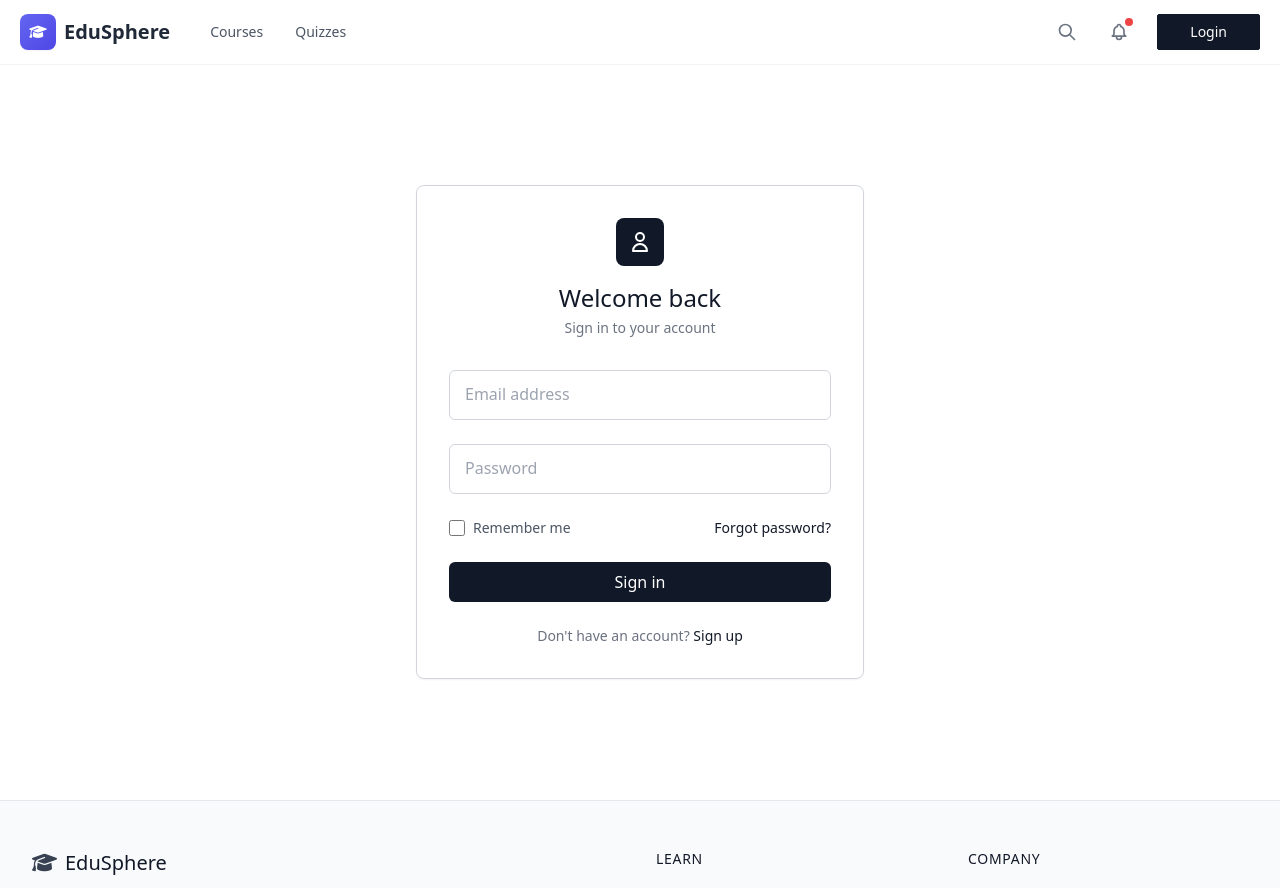
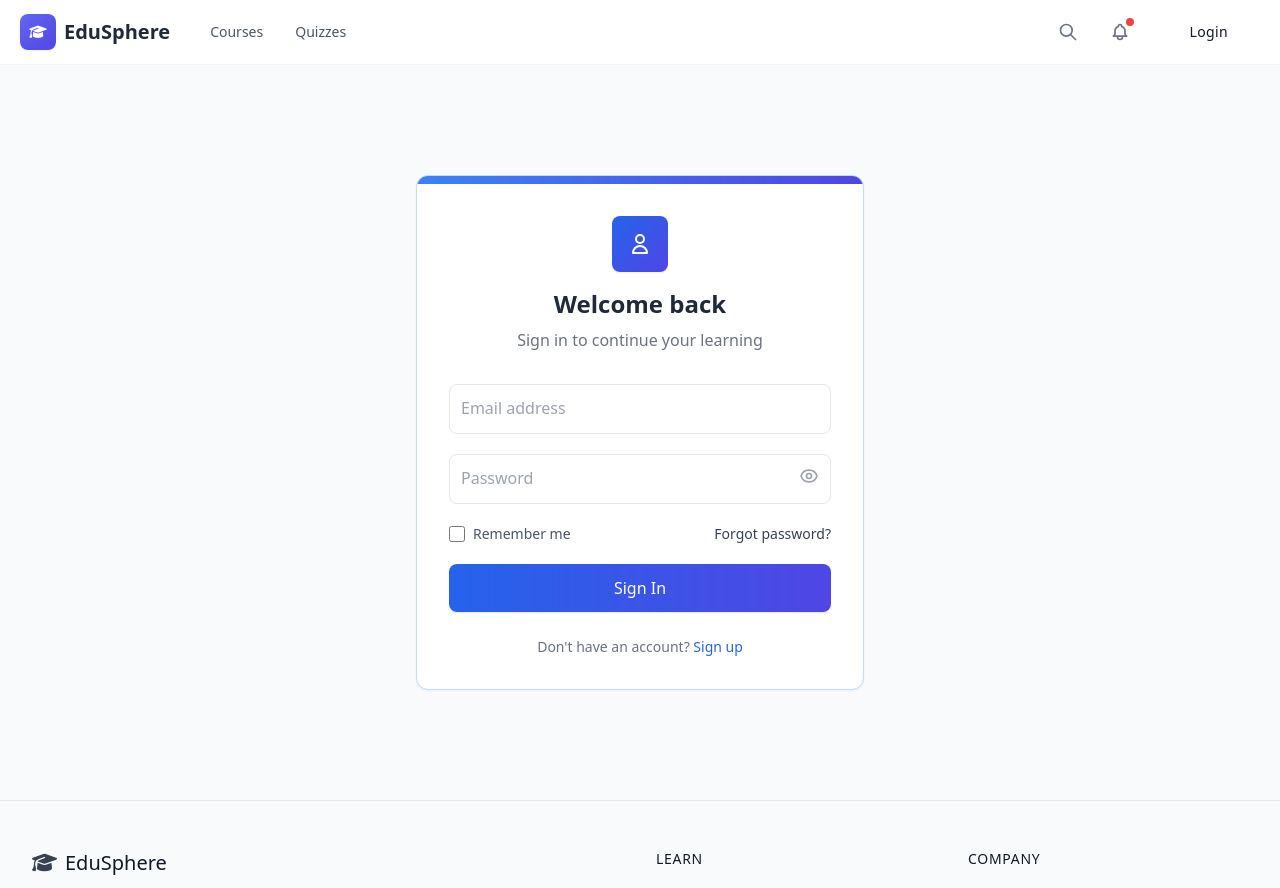
Before and after one commit to iambiki-git/online-learning-platform, a Django app: page /login/ in a window 1280 px wide. Shown: the top 888 px of the page. Run offline with Django 5.2, Linux system fonts and the light colour scheme; some libraries are stand-ins or nearby versions.

Commit message:
login and register ui enhance

```diff
--- a/myapp/templates/myapp/login.html
+++ b/myapp/templates/myapp/login.html
@@ -1,23 +1,26 @@
 {% extends "base.html" %}
 {% block content %}
-<div class="min-h-screen bg-white flex items-center justify-center p-4">
+<div class="min-h-screen bg-gray-50 flex items-center justify-center p-4">
   <div class="w-full max-w-md mt-16">
-    <!-- Form Container -->
-    <div class="bg-white rounded-lg shadow-sm border border-gray-300">
+    <!-- Form Container with subtle elevation -->
+    <div class="bg-white rounded-xl shadow-sm border border-blue-200 hover:border-blue-300 overflow-hidden">
+      <!-- Decorative header strip -->
+      <div class="h-2 bg-gradient-to-r from-blue-500 to-indigo-600"></div>
+
       <div class="p-8">
-        <!-- Logo & Heading -->
+        <!-- Logo & Heading with better visual hierarchy -->
         <div class="text-center mb-8">
-          <div class="w-12 h-12 bg-gray-900 rounded-lg flex items-center justify-center mx-auto mb-4">
+          <div class="w-14 h-14 bg-gradient-to-br from-blue-600 to-indigo-600 rounded-lg flex items-center justify-center mx-auto mb-4 shadow-sm">
             <svg class="w-6 h-6 text-white" fill="none" stroke="currentColor" viewBox="0 0 24 24">
               <path stroke-linecap="round" stroke-linejoin="round" stroke-width="2" d="M16 7a4 4 0 11-8 0 4 4 0 018 0zM12 14a7 7 0 00-7 7h14a7 7 0 00-7-7z"/>
             </svg>
           </div>
-          <h1 class="text-2xl font-medium text-gray-900 mb-1">Welcome back</h1>
-          <p class="text-gray-500 text-sm">Sign in to your account</p>
+          <h1 class="text-2xl font-bold text-gray-800 mb-2">Welcome back</h1>
+          <p class="text-gray-500">Sign in to continue your learning</p>
         </div>
 
         <!-- Login Form -->
-        <form class="space-y-6" method="POST">
+        <form class="space-y-5" method="POST">
           {% csrf_token %}
 
           <!-- Email Input -->
@@ -26,47 +29,56 @@
               id="login-email"
               type="email"
               name="email"
-                  class="w-full px-4 py-3 border border-gray-300 rounded-md focus:outline-none focus:ring-1 focus:ring-gray-900 focus:border-gray-900 peer"
+              class="w-full px-4 py-3 border border-gray-200 rounded-lg focus:outline-none focus:ring-2 focus:ring-blue-500 focus:border-blue-500 peer transition-all duration-150"
               placeholder=" "
               value="{{ form_data.email|default:'' }}"
               required
             >
             <label for="login-email" class="
-                                        absolute left-4 top-3 text-gray-500 text-sm transition-all duration-200
+              absolute left-3 top-3 text-gray-400 text-sm transition-all duration-200
               peer-placeholder-shown:text-base peer-placeholder-shown:text-gray-400
               peer-focus:text-sm peer-focus:text-gray-600
-                                        peer-focus:-top-2 peer-focus:left-3
+              peer-focus:-top-2 peer-focus:left-2
               peer-focus:bg-white peer-focus:px-1
-                                        peer-[:not(:placeholder-shown)]:-top-2 peer-[:not(:placeholder-shown)]:left-3
+              peer-[:not(:placeholder-shown)]:-top-2 peer-[:not(:placeholder-shown)]:left-2
               peer-[:not(:placeholder-shown)]:text-sm peer-[:not(:placeholder-shown)]:bg-white
-                                        peer-[:not(:placeholder-shown)]:px-1">
+              peer-[:not(:placeholder-shown)]:px-1 pointer-events-none"
+            >
               Email address
             </label>
           </div>
 
-          <!-- Password Input (never preserve value) -->
+          <!-- Password Input -->
           <div class="relative">
             <input
               id="login-password"
               type="password"
               name="password"
-                  class="w-full px-4 py-3 border border-gray-300 rounded-md focus:outline-none focus:ring-1 focus:ring-gray-900 focus:border-gray-900 peer"
+              class="w-full px-4 py-3 border border-gray-200 rounded-lg focus:outline-none focus:ring-2 focus:ring-blue-500 focus:border-blue-500 peer transition-all duration-150 pr-10"
               placeholder=" "
               required
             >
-              <label for="login-password" class="absolute left-4 top-3 text-gray-500 text-sm transition-all duration-200
+            <label for="login-password" class="
+              absolute left-3 top-3 text-gray-400 text-sm transition-all duration-200
               peer-placeholder-shown:text-base peer-placeholder-shown:text-gray-400
               peer-focus:text-sm peer-focus:text-gray-600
-                                                  peer-focus:-top-2 peer-focus:left-3
+              peer-focus:-top-2 peer-focus:left-2
               peer-focus:bg-white peer-focus:px-1
-                                                  peer-[:not(:placeholder-shown)]:-top-2 peer-[:not(:placeholder-shown)]:left-3
+              peer-[:not(:placeholder-shown)]:-top-2 peer-[:not(:placeholder-shown)]:left-2
               peer-[:not(:placeholder-shown)]:text-sm peer-[:not(:placeholder-shown)]:bg-white
-                                                  peer-[:not(:placeholder-shown)]:px-1">
+              peer-[:not(:placeholder-shown)]:px-1 pointer-events-none"
+            >
               Password
             </label>
+            <button type="button" class="absolute right-3 top-3 text-gray-400 hover:text-gray-600" onclick="togglePasswordVisibility('login-password')">
+              <svg class="w-5 h-5" fill="none" stroke="currentColor" viewBox="0 0 24 24">
+                <path stroke-linecap="round" stroke-linejoin="round" stroke-width="2" d="M15 12a3 3 0 11-6 0 3 3 0 016 0z"/>
+                <path stroke-linecap="round" stroke-linejoin="round" stroke-width="2" d="M2.458 12C3.732 7.943 7.523 5 12 5c4.478 0 8.268 2.943 9.542 7-1.274 4.057-5.064 7-9.542 7-4.477 0-8.268-2.943-9.542-7z"/>
+              </svg>
+            </button>
           </div>
 
-          <!-- Remember Me -->
+          <!-- Remember Me & Forgot Password -->
           <div class="flex items-center justify-between">
             <div class="flex items-center">
               <input
@@ -81,23 +93,23 @@
               </label>
             </div>
             <div class="text-sm">
-                  <a href="#" class="text-gray-900 font-medium hover:underline">
+              <a href="#" class="text-gray-700 font-medium hover:underline">
                 Forgot password?
               </a>
             </div>
           </div>
 
           <!-- Submit Button -->
-          <button type="submit" class="w-full py-2 px-4 bg-gray-900 text-white font-medium rounded-md hover:bg-gray-800 focus:outline-none focus:ring-2 focus:ring-offset-2 focus:ring-gray-900 transition-colors duration-200">
-              Sign in
+          <button type="submit" class="w-full py-3 px-4 bg-gradient-to-r from-blue-600 to-indigo-600 text-white font-medium rounded-lg hover:bg-gray-800 focus:outline-none focus:ring-2 focus:ring-blue-600 focus:ring-offset-2 transition-colors duration-200 shadow-sm">
+            Sign In
           </button>
         </form>
 
-      <!-- Display messages -->
+        <!-- Messages -->
         {% if messages %}
-      <div class="mt-4">
+        <div class="mt-6 space-y-2">
           {% for message in messages %}
-          <div class="p-3 text-sm text-center rounded-md {% if message.tags == 'error' %}bg-red-100 text-red-700{% else %}bg-green-100 text-green-700{% endif %}">
+          <div class="p-3 rounded-lg text-sm text-center {% if message.tags == 'error' %}bg-red-50 text-red-700 border border-red-100{% else %}bg-green-50 text-green-700 border border-green-100{% endif %}">
             {{ message }}
           </div>
           {% endfor %}
@@ -105,11 +117,18 @@
         {% endif %}
 
         <!-- Registration Link -->
-        <div class="mt-6 text-center text-sm text-gray-500">
-          Don't have an account? <a href="/register" class="text-gray-900 font-medium hover:underline">Sign up</a>
+        <div class="pt-6 border-t border-gray-100 text-center text-sm text-gray-500">
+          Don't have an account? <a href="/register" class="text-blue-600 font-medium hover:underline">Sign up</a>
         </div>
       </div>
     </div>
   </div>
 </div>
+
+<script>
+  function togglePasswordVisibility(fieldId) {
+    const field = document.getElementById(fieldId);
+    field.type = field.type === 'password' ? 'text' : 'password';
+  }
+</script>
 {% endblock %}
--- a/myapp/templates/myapp/register.html
+++ b/myapp/templates/myapp/register.html
@@ -126,7 +126,7 @@
           </div>
 
           <!-- Submit Button with gradient -->
-          <button type="submit" class="w-full py-3 px-4 bg-gradient-to-r from-blue-600 to-indigo-600 text-white font-medium rounded-lg hover:from-blue-700 hover:to-indigo-700 focus:outline-none focus:ring-2 focus:ring-blue-500 focus:ring-offset-2 transition-all duration-200 shadow-sm">
+          <button type="submit" class="w-full py-3 px-4 bg-gradient-to-r from-blue-600 to-indigo-600 text-white font-medium rounded-lg hover:from-blue-700 hover:to-indigo-700 focus:outline-none focus:ring-2 focus:ring-blue-600 focus:ring-offset-2 transition-all duration-200 shadow-sm">
             Create Account
           </button>
         </form>
--- a/templates/navbar.html
+++ b/templates/navbar.html
@@ -37,13 +37,103 @@
           </button>
 
           {% if request.user.is_authenticated %}
-          <a href="/logout" class="px-8 py-[7px] text-sm border border-gray-900 text-white font-medium bg-gray-900 hover:bg-white hover:text-black transition-colors duration-200 rounded-sm">
-            Logout
+          <a href="/logout" class="
+            relative px-8 py-3
+            inline-flex items-center justify-center
+            text-sm font-medium tracking-wide
+            text-gray-900 hover:text-white
+            transition-[color,background] duration-700 ease-[cubic-bezier(0.65,0,0.35,1)]
+            overflow-hidden
+            group
+            isolate
+          ">
+            <!-- Animated overlay background -->
+            <span class="
+              absolute inset-0
+              w-0 bg-gradient-to-r from-indigo-600 to-blue-500
+              group-hover:w-full
+              transition-[width] duration-700 ease-[cubic-bezier(0.65,0,0.35,1)]
+              origin-left
+              z-[-1]
+            "></span>
+
+            <!-- Thin vertical indicator bar -->
+            <span class="
+              absolute left-0 top-0
+              h-full w-[2px]
+              bg-white
+              transform -translate-x-full
+              group-hover:translate-x-[200%]
+              transition-transform duration-700 ease-[cubic-bezier(0.65,0,0.35,1)]
+              opacity-80
+            "></span>
+
+            <!-- Button text with perfect timing -->
+            <span class="relative
+              transition-colors duration-300 ease-out
+              group-hover:delay-200
+            ">
+              Logout
+              <span class="
+                absolute left-full top-1/2 ml-2
+                -translate-y-1/2
+                opacity-0 group-hover:opacity-100
+                transition-opacity duration-300 ease-out
+                group-hover:delay-300
+              ">
+                →
+              </span>
+            </span>
           </a>
           {% else %}
           <!-- Register CTA -->
-          <a href="/login" class="px-8 py-[7px] text-sm border border-gray-900 text-white font-medium bg-gray-900 hover:bg-white hover:text-black transition-colors duration-200 rounded-sm">
-            Login
+          <a href="/login" class="
+            relative px-8 py-3
+            inline-flex items-center justify-center
+            text-sm font-medium tracking-wide
+            text-gray-900 hover:text-white
+            transition-[color,background] duration-700 ease-[cubic-bezier(0.65,0,0.35,1)]
+            overflow-hidden
+            group
+            isolate
+          ">
+            <!-- Animated overlay background -->
+            <span class="
+              absolute inset-0
+              w-0 bg-gradient-to-r from-indigo-600 to-blue-500
+              group-hover:w-full
+              transition-[width] duration-700 ease-[cubic-bezier(0.65,0,0.35,1)]
+              origin-left
+              z-[-1]
+            "></span>
+
+            <!-- Thin vertical indicator bar -->
+            <span class="
+              absolute left-0 top-0
+              h-full w-[2px]
+              bg-white
+              transform -translate-x-full
+              group-hover:translate-x-[200%]
+              transition-transform duration-700 ease-[cubic-bezier(0.65,0,0.35,1)]
+              opacity-80
+            "></span>
+
+            <!-- Button text with perfect timing -->
+            <span class="relative
+              transition-colors duration-300 ease-out
+              group-hover:delay-200
+            ">
+              Login
+              <span class="
+                absolute left-full top-1/2 ml-2
+                -translate-y-1/2
+                opacity-0 group-hover:opacity-100
+                transition-opacity duration-300 ease-out
+                group-hover:delay-300
+              ">
+                →
+              </span>
+            </span>
           </a>
           {% endif %}
         </div>
```
Also changed, not shown: db.sqlite3. Lines whose indentation alone changed are shown as unchanged.
